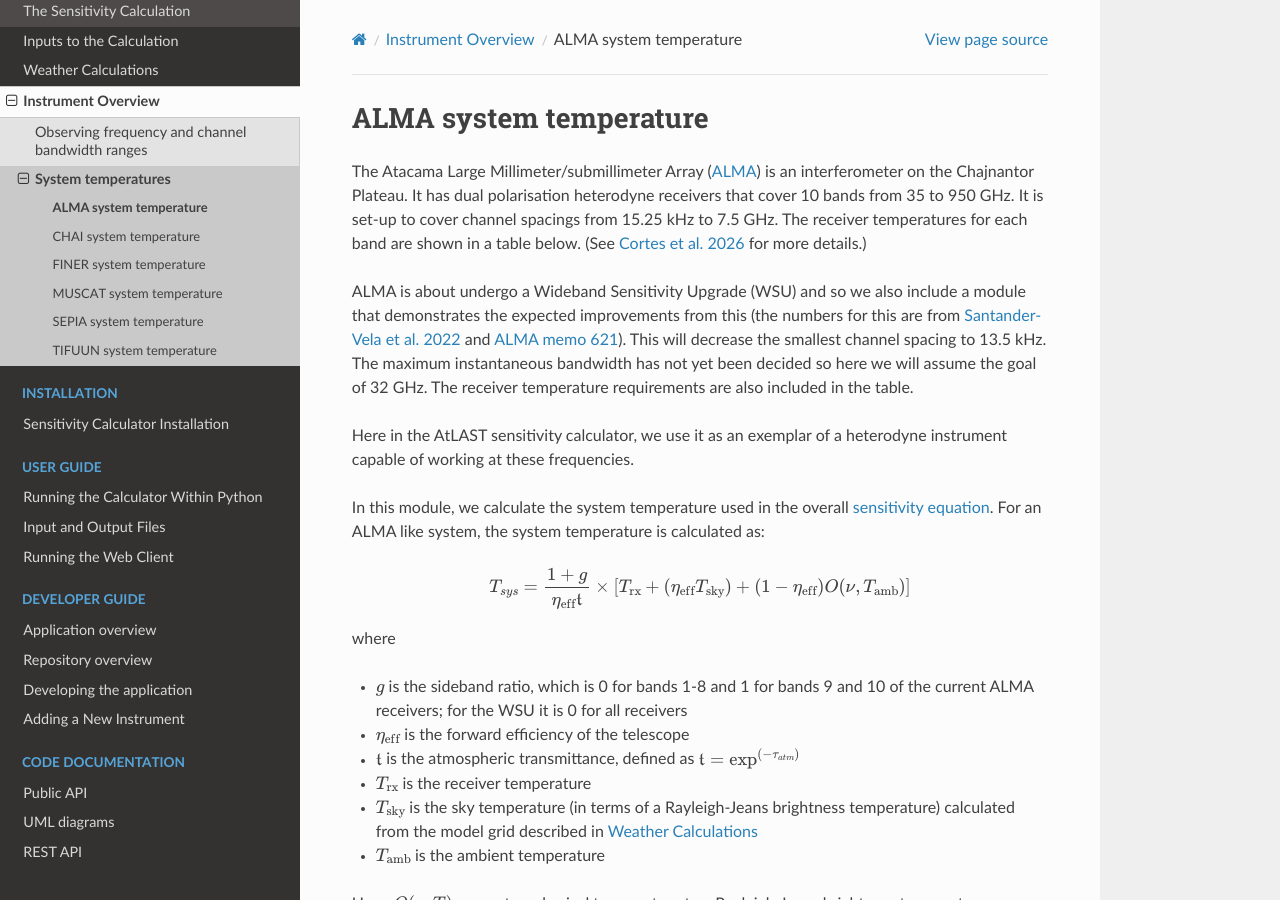
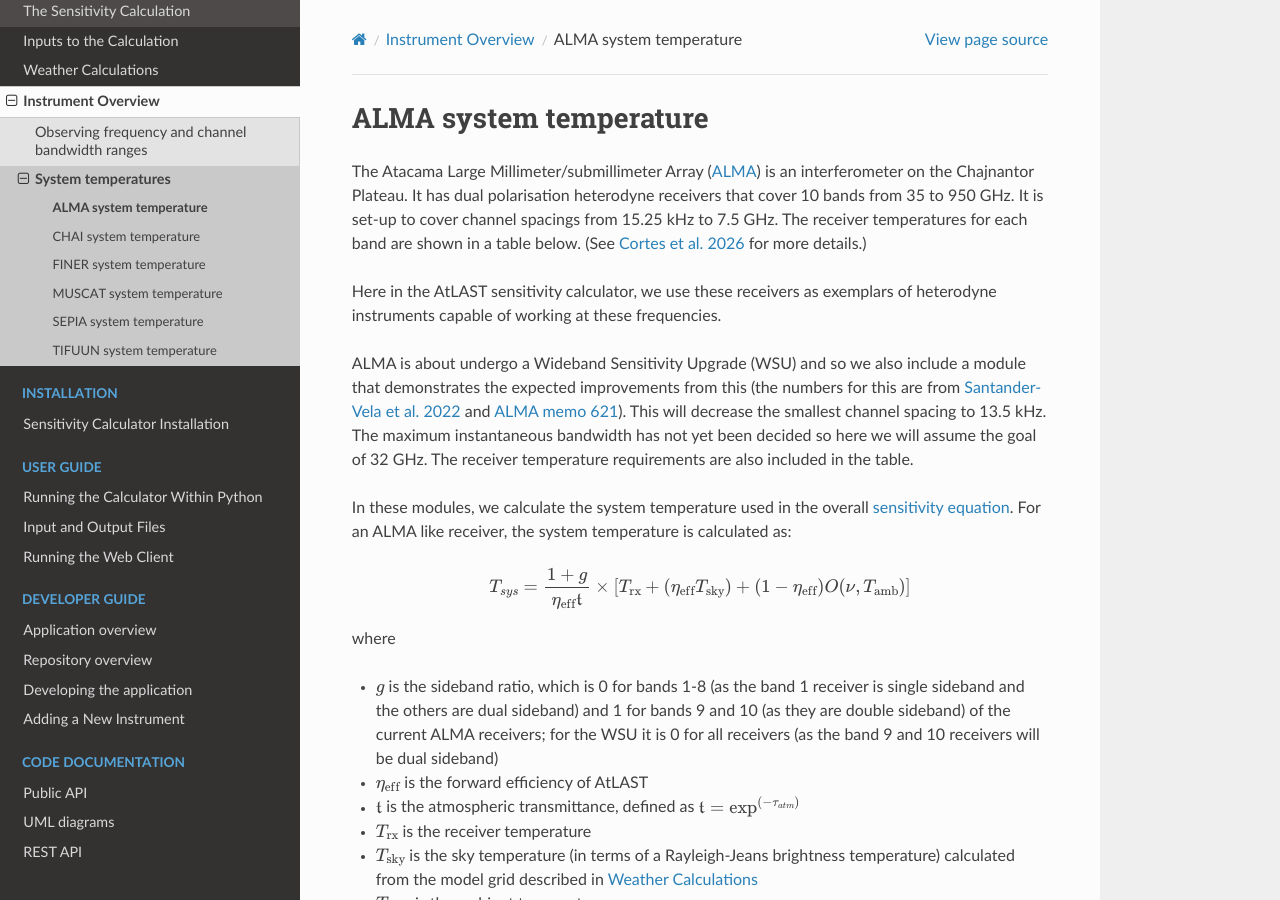
Before and after one commit to ukatc/AtLAST_sensitivity_calculator, a Sphinx documentation site: the page built from docs/source/calculator_info/instruments/alma_tsys.rst, in a window 1280 px wide and 900 px high. Built offline with Sphinx 7.4.7 and the Read the Docs theme 3.1.0, drawn with Linux system fonts in a browser that asks for light colours.

Commit message:
ASC-178: Revised documentation and walkthrough based on feedback.

```diff
--- a/docs/source/calculator_info/instruments/alma_tsys.rst
+++ b/docs/source/calculator_info/instruments/alma_tsys.rst
@@ -3,19 +3,19 @@
 
 The Atacama Large Millimeter/submillimeter Array (`ALMA <https://almascience.eso.org/>`__) is an interferometer on the Chajnantor Plateau. It has dual polarisation heterodyne receivers that cover 10 bands from 35 to 950 GHz. It is set-up to cover channel spacings from 15.25 kHz to 7.5 GHz. The receiver temperatures for each band are shown in a table below. (See `Cortes et al. 2026 <https://almascience.eso.org/documents-and-tools/cycle13/alma-technical-handbook>`__ for more details.)
 
+Here in the AtLAST sensitivity calculator, we use these receivers as exemplars of heterodyne instruments capable of working at these frequencies.
+
 ALMA is about undergo a Wideband Sensitivity Upgrade (WSU) and so we also include a module that demonstrates the expected improvements from this (the numbers for this are from `Santander-Vela et al. 2022 <https://www.eso.org/sci/facilities/alma/developmentstudies/ALMAFEDigitizerWGreportdraft220220909.pdf>`__ and `ALMA memo 621 <https://library.nrao.edu/public/memos/alma/main/memo621.pdf>`__). This will decrease the smallest channel spacing to 13.5 kHz. The maximum instantaneous bandwidth has not yet been decided so here we will assume the goal of 32 GHz. The receiver temperature requirements are also included in the table.
 
-Here in the AtLAST sensitivity calculator, we use it as an exemplar of a heterodyne instrument capable of working at these frequencies.
-
-In this module, we calculate the system temperature used in the overall :doc:`sensitivity equation <../sensitivity>`. For an ALMA like system, the system temperature is calculated as:
+In these modules, we calculate the system temperature used in the overall :doc:`sensitivity equation <../sensitivity>`. For an ALMA like receiver, the system temperature is calculated as:
 
 .. math::
     T_{sys} = \frac{1+g}{\eta_\mathrm{eff} \mathfrak{t}} \times [T_\mathrm{rx} + (\eta_\mathrm{eff} T_\mathrm{sky}) + (1-\eta_\mathrm{eff}) O(\nu, T_\mathrm{amb})]
 
 where
 
-* :math:`g` is the sideband ratio, which is 0 for bands 1-8 and 1 for bands 9 and 10 of the current ALMA receivers; for the WSU it is 0 for all receivers
-* :math:`\eta_\mathrm{eff}` is the forward efficiency of the telescope
+* :math:`g` is the sideband ratio, which is 0 for bands 1-8 (as the band 1 receiver is single sideband and the others are dual sideband) and 1 for bands 9 and 10 (as they are double sideband) of the current ALMA receivers; for the WSU it is 0 for all receivers (as the band 9 and 10 receivers will be dual sideband)
+* :math:`\eta_\mathrm{eff}` is the forward efficiency of AtLAST
 * :math:`\mathfrak{t}` is the atmospheric transmittance, defined as :math:`\mathfrak{t} = \textrm{exp}^{(-\tau_{atm})}`
 * :math:`T_\mathrm{rx}` is the receiver temperature
 * :math:`T_\mathrm{sky}` is the sky temperature (in terms of a Rayleigh-Jeans brightness temperature) calculated from the model grid described in :doc:`Weather Calculations <../weather>`
```
Also changed, not shown: 1 other file.
